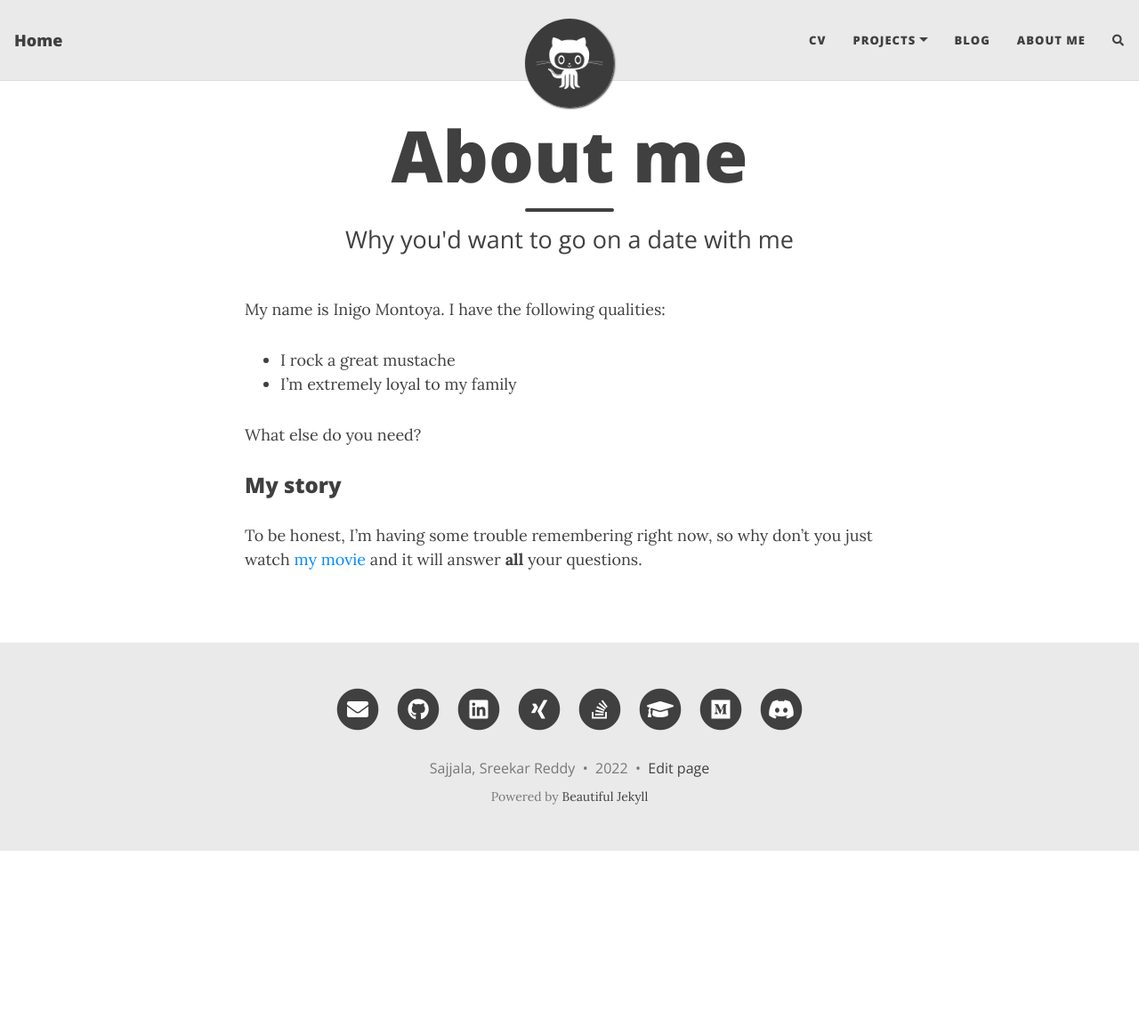
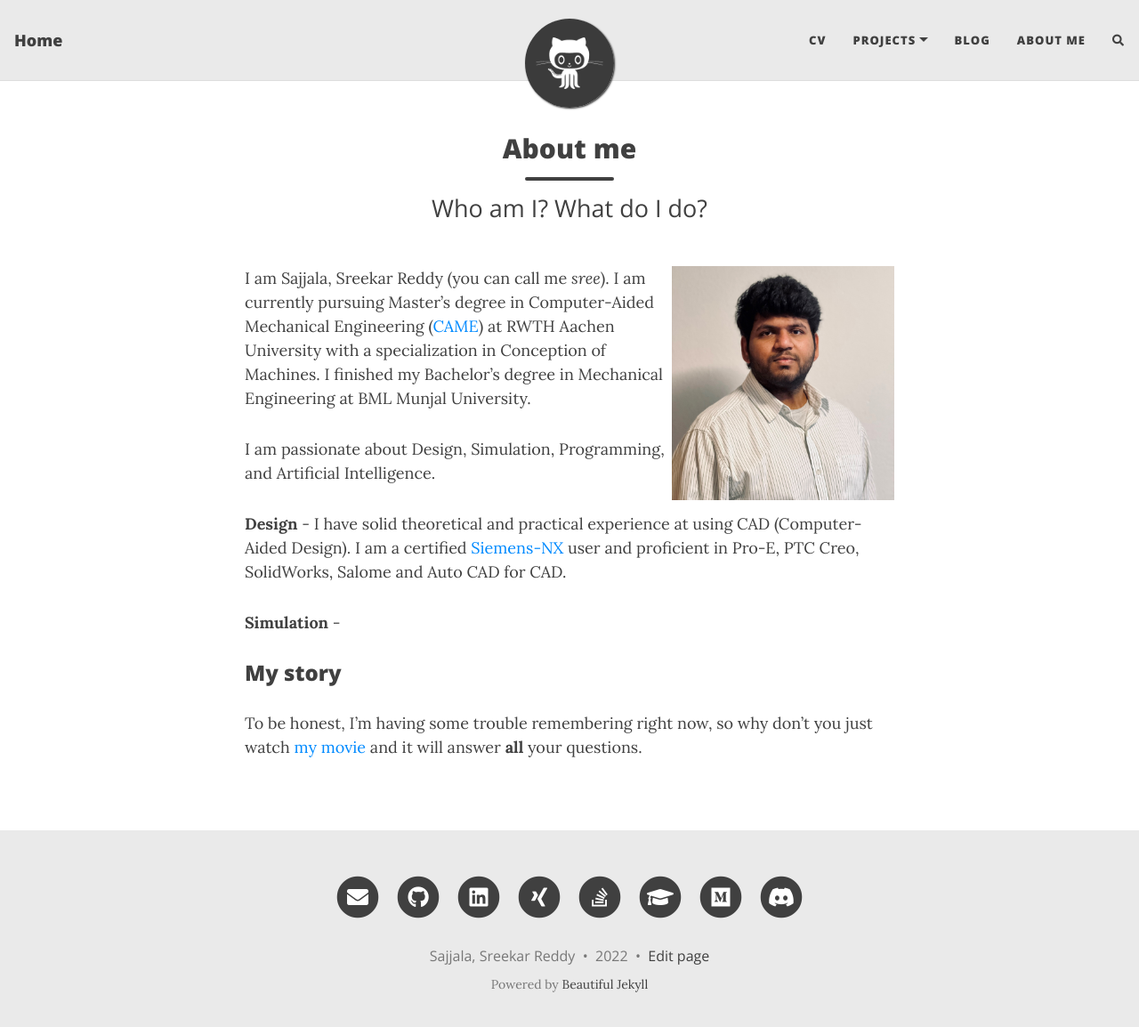
Before and after one commit to sreekar2858/sreekar2858.github.io, a Jekyll site: the page built from aboutme.md, in a window 1280 px wide and 1167 px high. Shown: the top 1154 px of the window at 89% size. Built offline with Jekyll 4.4.1, drawn with Linux system fonts in a browser that asks for light colours; nearby versions of some CDN libraries; comment, search, counter and statistics services are not loaded.

Commit message:
update aboutme and formatting

```diff
--- a/_includes/header.html
+++ b/_includes/header.html
@@ -61,13 +61,13 @@
     <div class="row">
       <div class="col-xl-8 offset-xl-2 col-lg-10 offset-lg-1">
         <div class="{{ include.type }}-heading">
-          <h1>{% if page.title %}{{ page.title | strip_html }}{% else %}<br/>{% endif %}</h1>
+          <h2>{% if page.title %}{{ page.title | strip_html }}{% else %}<br/>{% endif %}</h2>
           {% if page.subtitle %}
             {% if include.type == "page" %}
               <hr class="small">
               <span class="{{ include.type }}-subheading">{{ page.subtitle | strip_html }}</span>
             {% else %}
-              <h2 class="{{ include.type }}-subheading">{{ page.subtitle | strip_html }}</h2>
+              <h3 class="{{ include.type }}-subheading">{{ page.subtitle | strip_html }}</h3>
             {% endif %}
           {% endif %}
 
--- a/_layouts/home.html
+++ b/_layouts/home.html
@@ -37,12 +37,12 @@ layout: page
       {% endif %}
 
       <a href="{{ post.url | absolute_url }}">
-        <h2 class="post-title">{{ post.title | strip_html }}</h2>
+        <h3 class="post-title">{{ post.title | strip_html }}</h3>
 
         {% if post.subtitle %}
-          <h3 class="post-subtitle">
+          <h5 class="post-subtitle">
           {{ post.subtitle | strip_html }}
-          </h3>
+          </h5>
         {% endif %}
       </a>
 
--- a/aboutme.md
+++ b/aboutme.md
@@ -1,15 +1,18 @@
 ---
 layout: page
 title: About me
-subtitle: Why you'd want to go on a date with me
+subtitle: Who am I? What do I do?
 ---
+<img src="/assets/img/CV_Pic.jpg" alt="Sreekar's Picture" align="right" width="250"/>
 
-My name is Inigo Montoya. I have the following qualities:
+I am Sajjala, Sreekar Reddy (you can call me *sree*). I am currently pursuing Master's degree in Computer-Aided Mechanical Engineering ([CAME](https://www.rwth-aachen.de/go/id/dfvw "RWTH Page")) at RWTH Aachen University with a specialization in Conception of Machines. I finished my Bachelor's degree in Mechanical Engineering at BML Munjal University.
 
-- I rock a great mustache
-- I'm extremely loyal to my family
+I am passionate about Design, Simulation, Programming, and Artificial Intelligence.
 
-What else do you need?
+**Design** - I have solid theoretical and practical experience at using CAD (Computer-Aided Design). I am a certified [Siemens-NX](https://drive.google.com/file/d/1KhHpP0kOXLC9mXPEobZGrETynG6MXUZu/view "Certification link") user and proficient in Pro-E, PTC Creo, SolidWorks, Salome and Auto CAD for CAD.
+
+**Simulation** -
+
 
 ### My story
 
--- a/index.html
+++ b/index.html
@@ -1,5 +1,5 @@
 ---
 layout: home
-title: Sreekar Reddy
-subtitle: This website holds my recent projects and blog of useful information.
+title: Sajjala, Sreekar Reddy
+subtitle: This website holds my recent projects and blog related to Mechanical Engineering.
 ---
```
Also changed, not shown: todo.md (added, +3 -0 lines), assets/img/CV_Pic.jpg (added).
